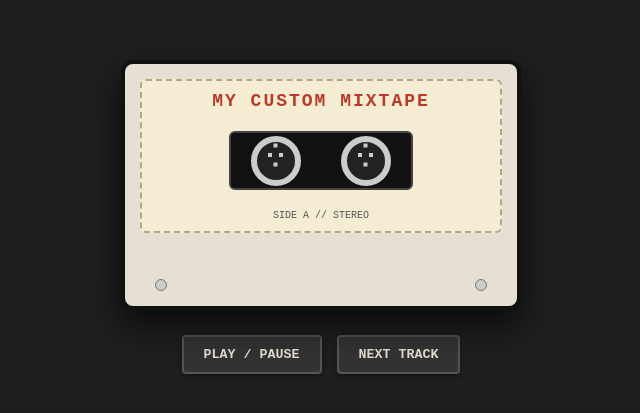
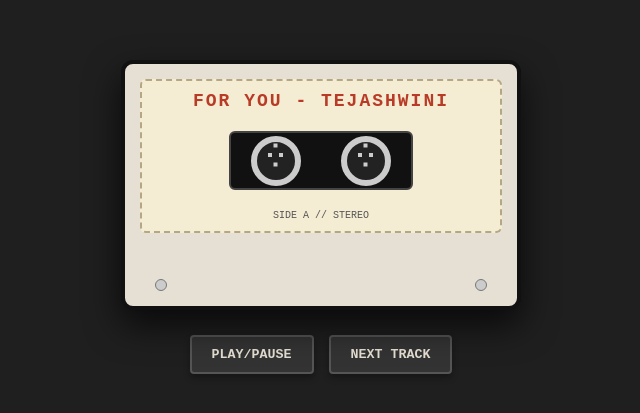
Before and after one commit to Madhushree-3105/mixtape, a plain HTML site: page index.html in a window 1280 px wide. Shown: the part 183-596 px from the top of the page, without its empty margins (319-959 px from the left). Drawn offline with Linux system fonts and the light colour scheme.

Commit message:
Add files via upload

```diff
--- a/index.html
+++ b/index.html
@@ -149,7 +149,7 @@
 
   <div class="cassette">
     <div class="cassette-label">
-      <div class="mixtape-title">My Custom Mixtape</div>
+      <div class="mixtape-title">For You - Tejashwini</div>
       <div class="tape-window-area">
         <div id="reel-left" class="reel"></div>
         <div id="reel-right" class="reel"></div>
@@ -163,7 +163,7 @@
   </div>
 
   <div class="deck-controls">
-    <button class="deck-btn" onclick="togglePlay()">PLAY / PAUSE</button>
+    <button class="deck-btn" onclick="togglePlay()">PLAY/PAUSE</button>
     <button class="deck-btn" onclick="nextTrack()">NEXT TRACK</button>
   </div>
 
@@ -177,7 +177,7 @@
 
     var player;
     // REPLACE 'YOUR_PLAYLIST_ID' with your actual public YouTube playlist ID
-    var playlistId = 'PLbmKyKGMvxBw&si=duRXAD4JOXU87kN1';
+    var playlistId = 'PLbmKyKGMvxBw';
 
     function onYouTubeIframeAPIReady() {
       player = new YT.Player('hidden-yt-player', {
```
